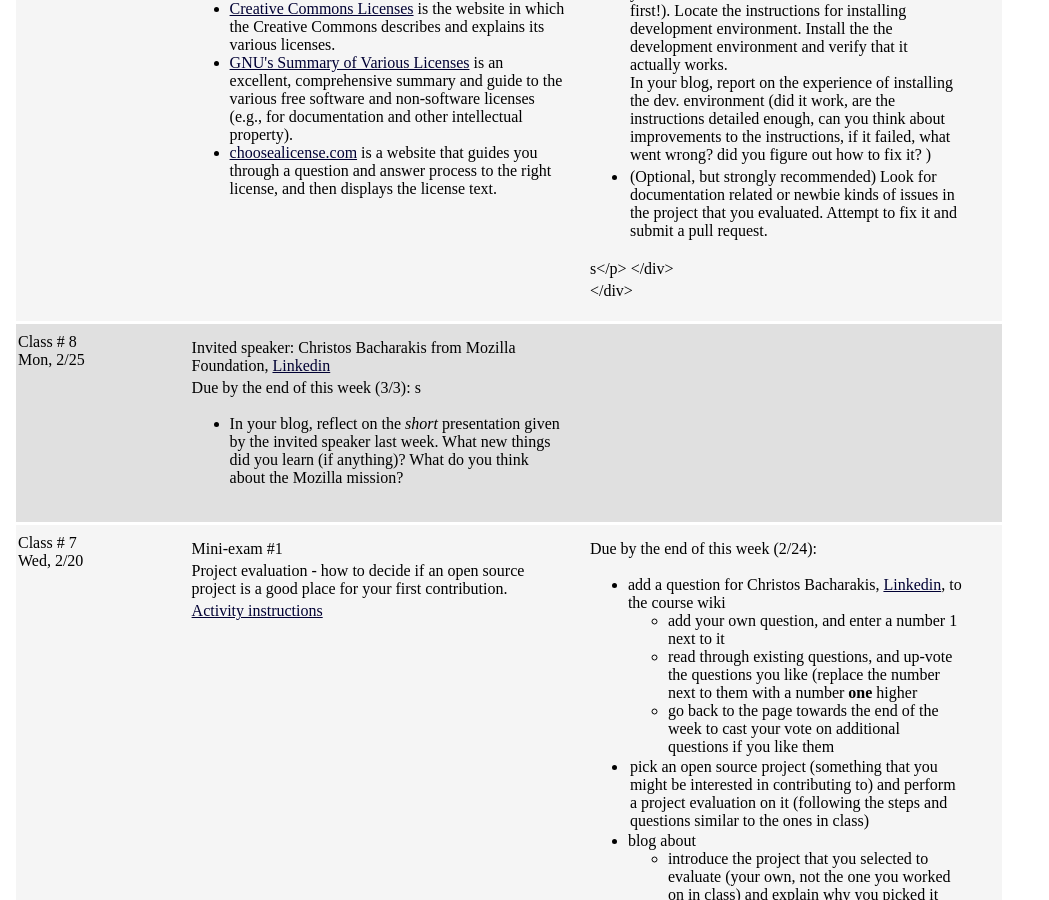
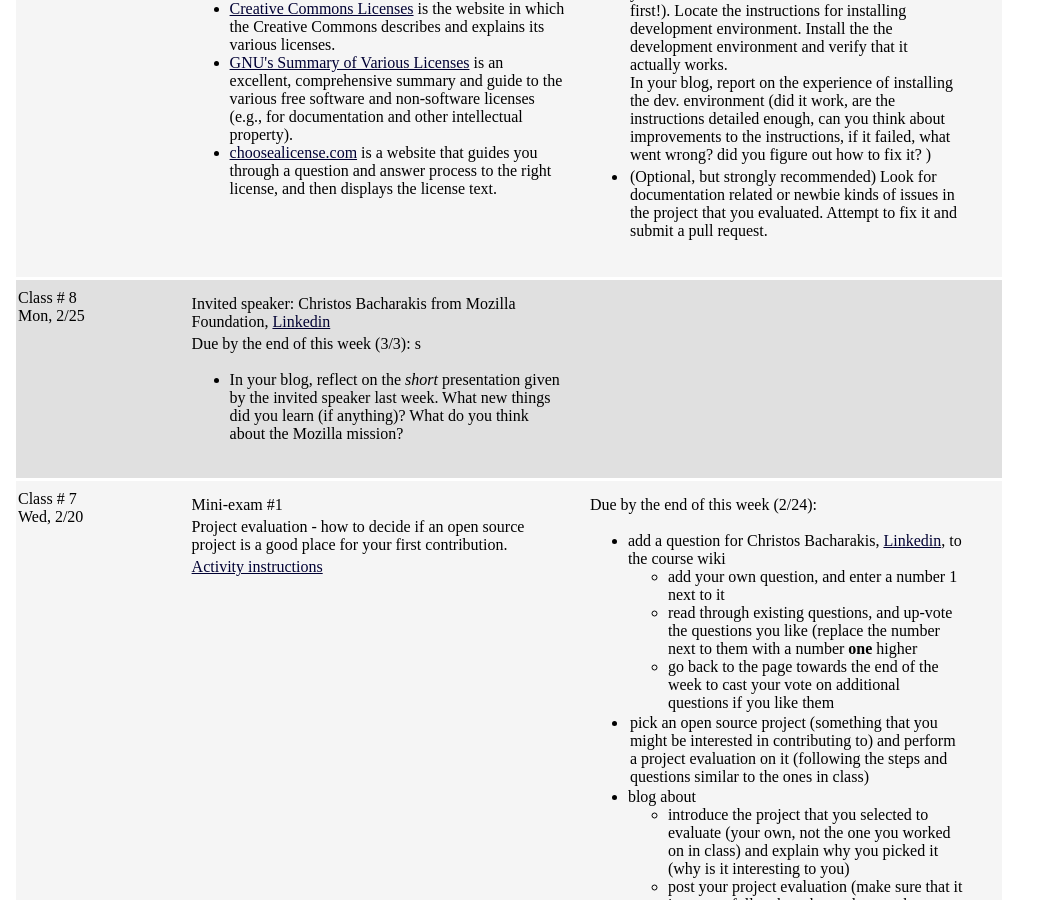
Before and after one commit to joannakl/ossd_s19, a Jekyll site: the page built from daily.html, in a window 1280 px wide and 900 px high, scrolled down 465 px. Shown: the whole window, without its empty margins (0-1049 px from the left). Built offline with Jekyll 4.4.1, drawn with Linux system fonts in a browser that asks for light colours; comment, search, counter and statistics services are not loaded.

Commit message:
remove the extra s

```diff
--- a/_includes/daily/09.markdown
+++ b/_includes/daily/09.markdown
@@ -49,7 +49,7 @@ In your blog, report on the experience of installing the dev. environment (did i
 
 - (Optional, but strongly recommended) Look for documentation related or newbie kinds of issues in the project that you evaluated. Attempt to fix it and submit a pull request.
 
-s</p>
+</p>
 </div>
 
 </div>
```
